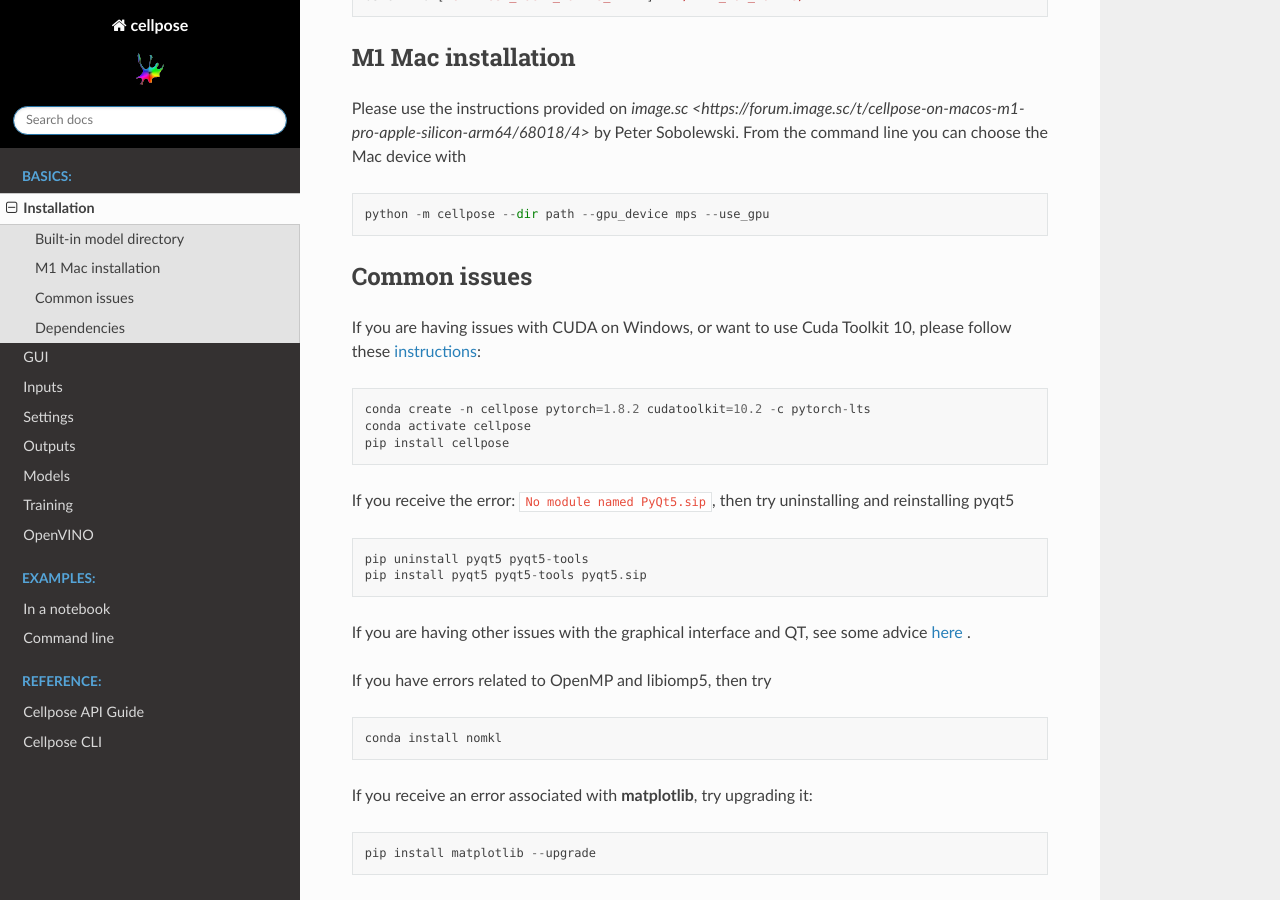
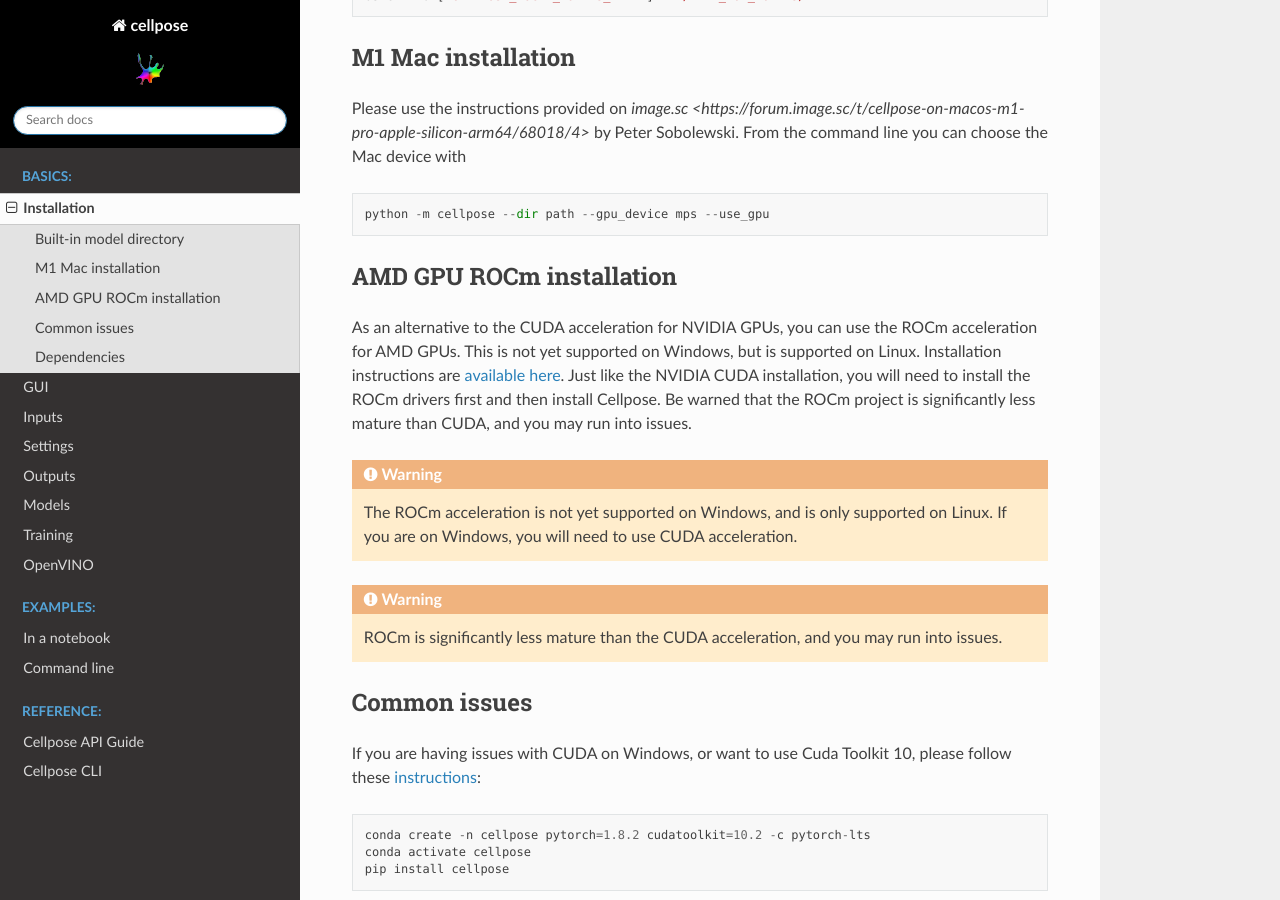
Before and after one commit to MouseLand/cellpose, a Sphinx documentation site: the page built from docs/installation.rst, in a window 1280 px wide and 900 px high, scrolled down 769 px. Built offline with Sphinx 7.4.7 and the Read the Docs theme 2.0.0, drawn with Linux system fonts in a browser that asks for light colours; pages that are not in the unit, such as notebooks, are missing from menus.

Commit message:
add AMD ROCm installation instructions

```diff
--- a/docs/installation.rst
+++ b/docs/installation.rst
@@ -37,6 +37,22 @@
 ::
 
    python -m cellpose --dir path --gpu_device mps --use_gpu
+
+AMD GPU ROCm installation
+~~~~~~~~~~~~~~~~~~~~~~~~~~
+
+As an alternative to the CUDA acceleration for NVIDIA GPUs, you can use the ROCm acceleration for AMD GPUs.
+This is not yet supported on Windows, but is supported on Linux. Installation instructions are `available here
+<https://docs.amd.com/bundle/ROCm-Installation-Guide-v5.5/page/Introduction_to_ROCm_Installation_Guide_for_Linux.html>`_.
+Just like the NVIDIA CUDA installation, you will need to install the ROCm drivers first and then install Cellpose.
+Be warned that the ROCm project is significantly less mature than CUDA, and you may run into issues.
+
+.. warning::
+   The ROCm acceleration is not yet supported on Windows, and is only supported on Linux.
+   If you are on Windows, you will need to use CUDA acceleration.
+
+.. warning::
+   ROCm is significantly less mature than the CUDA acceleration, and you may run into issues.
 
 
 Common issues
```
